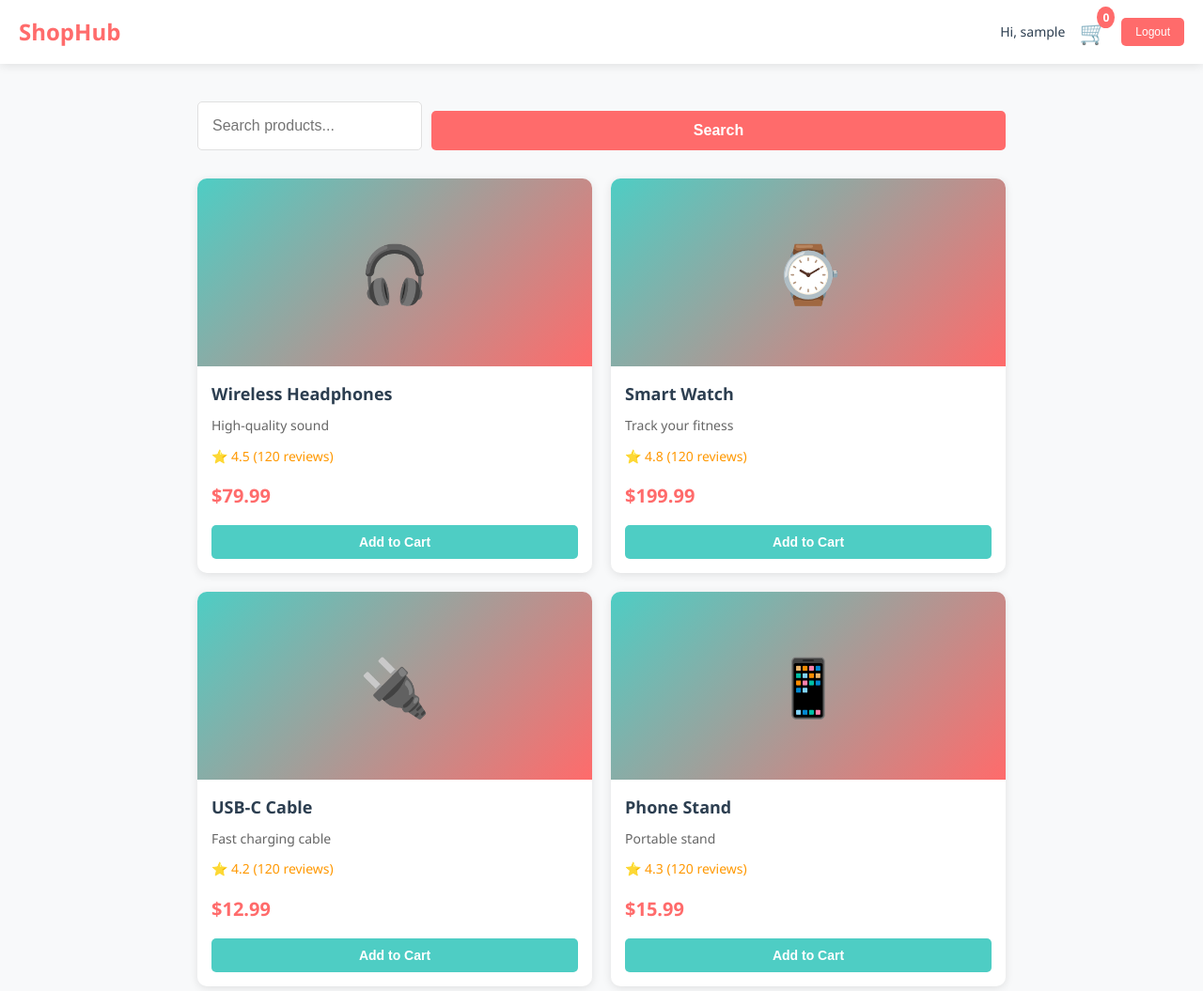
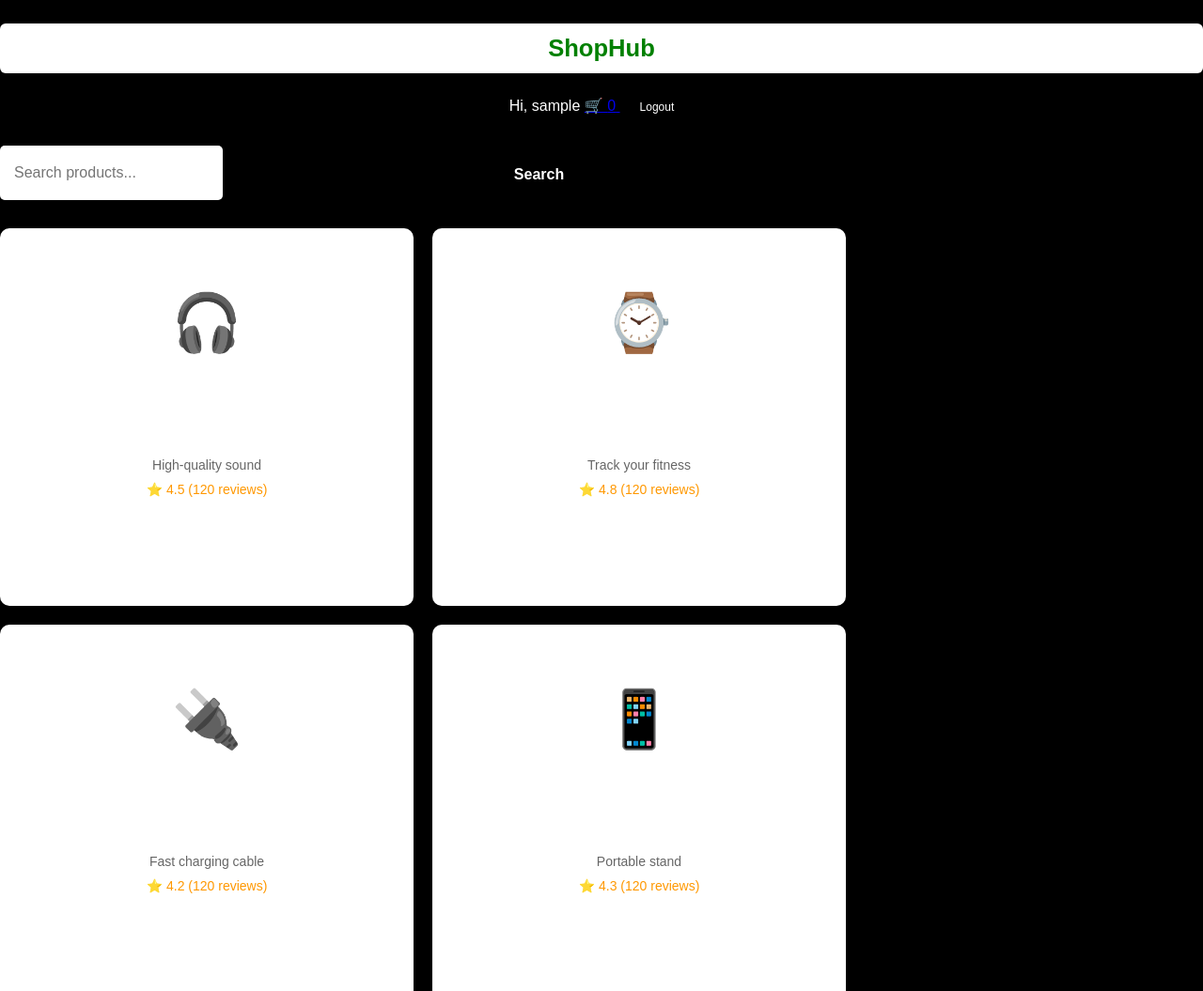
Before and after one commit to chumliws-design/Chumlies, a plain HTML site: page inventory.html in a window 1280 px wide. Shown: the top 1055 px of the page at 94% size. Drawn offline with Linux system fonts and the light colour scheme; sample sign-in values are in the browser's storage.

Commit message:
Refactor styles and add reset styles

```diff
--- a/styles.css
+++ b/styles.css
@@ -1,65 +1,126 @@
-/* General Styles */
+/* RESET */
 * {
     margin: 0;
     padding: 0;
     box-sizing: border-box;
+    font-family: Arial, sans-serif;
 }
 
-:root {
-    --primary-color: #ff6b6b;
-    --secondary-color: #4ecdc4;
-    --text-color: #2c3e50;
-    --bg-color: #f8f9fa;
-    --border-color: #e0e0e0;
-    --shadow: 0 2px 10px rgba(0, 0, 0, 0.1);
+/* BODY */
+body {
+    background: #000;
+    color: #fff;
+    text-align: center;
+    padding-bottom: 40px;
 }
 
-body {
-    font-family: 'Segoe UI', Tahoma, Geneva, Verdana, sans-serif;
-    background-color: var(--bg-color);
-    color: var(--text-color);
-    line-height: 1.6;
+/* HEADER */
+h1 {
+    color: #00ff00;
+    padding: 30px 0;
+    font-size: 2.5rem;
 }
 
-.container {
-    max-width: 600px;
-    margin: 0 auto;
-    padding: 20px;
+/* SECTION TITLES */
+h2 {
+    background: #fff;
+    color: #008000;
+    padding: 12px 0;
+    margin: 25px 0 15px;
+    font-size: 1.6rem;
+    border-radius: 6px;
 }
 
-/* Navbar */
-.navbar {
-    background-color: white;
-    padding: 15px 20px;
-    box-shadow: var(--shadow);
-    display: flex;
-    justify-content: space-between;
-    align-items: center;
-    position: sticky;
-    top: 0;
-    z-index: 100;
+/* NAVIGATION */
+.nav ul {
+    list-style: none;
+    background: #fff;
+    padding: 12px 0;
+    border-radius: 6px;
 }
 
-.navbar-title {
-    font-size: 24px;
-    color: var(--primary-color);
-    font-weight: bold;
+.nav ul li {
+    display: inline-block;
+    margin: 0 12px;
 }
 
-.navbar-right {
-    display: flex;
-    align-items: center;
-    gap: 15px;
+.nav ul li a {
+    color: #008000;
+    text-decoration: none;
+    font-weight: bold;
+    font-size: 1rem;
 }
 
-.user-name {
-    font-size: 14px;
-    color: var(--text-color);
+.nav ul li a:hover {
+    text-decoration: underline;
 }
 
-.cart-icon {
-    position: relative;
-    text-decoration: none;
+/* BUTTONS */
+button {
+    background: #008000;
+    color: #fff;
+    border: none;
+    padding: 10px 18px;
+    margin: 6px;
+    border-radius: 6px;
+    cursor: pointer;
+    font-size: 1rem;
+    transition: 0.2s ease;
+}
+
+button:hover {
+    background: #00b300;
+}
+
+/* SECTIONS */
+.section {
+    margin: 20px auto;
+    max-width: 900px;
+}
+
+/* IMAGES */
+img {
+    width: 250px;
+    height: 250px;
+    border-radius: 10px;
+    margin: 10px 0;
+}
+
+/* RESPONSIVE DESIGN */
+@media (max-width: 900px) {
+    .nav ul li {
+        margin: 8px;
+    }
+}
+
+@media (max-width: 600px) {
+    h1 {
+        font-size: 2rem;
+    }
+
+    h2 {
+        font-size: 1.3rem;
+    }
+
+    .nav ul {
+        padding: 15px 0;
+    }
+
+    .nav ul li {
+        display: block;
+        margin: 10px 0;
+    }
+
+    button {
+        width: 85%;
+        max-width: 300px;
+    }
+
+    img {
+        width: 200px;
+        height: 200px;
+    }
+}    text-decoration: none;
     font-size: 24px;
 }
 
```
